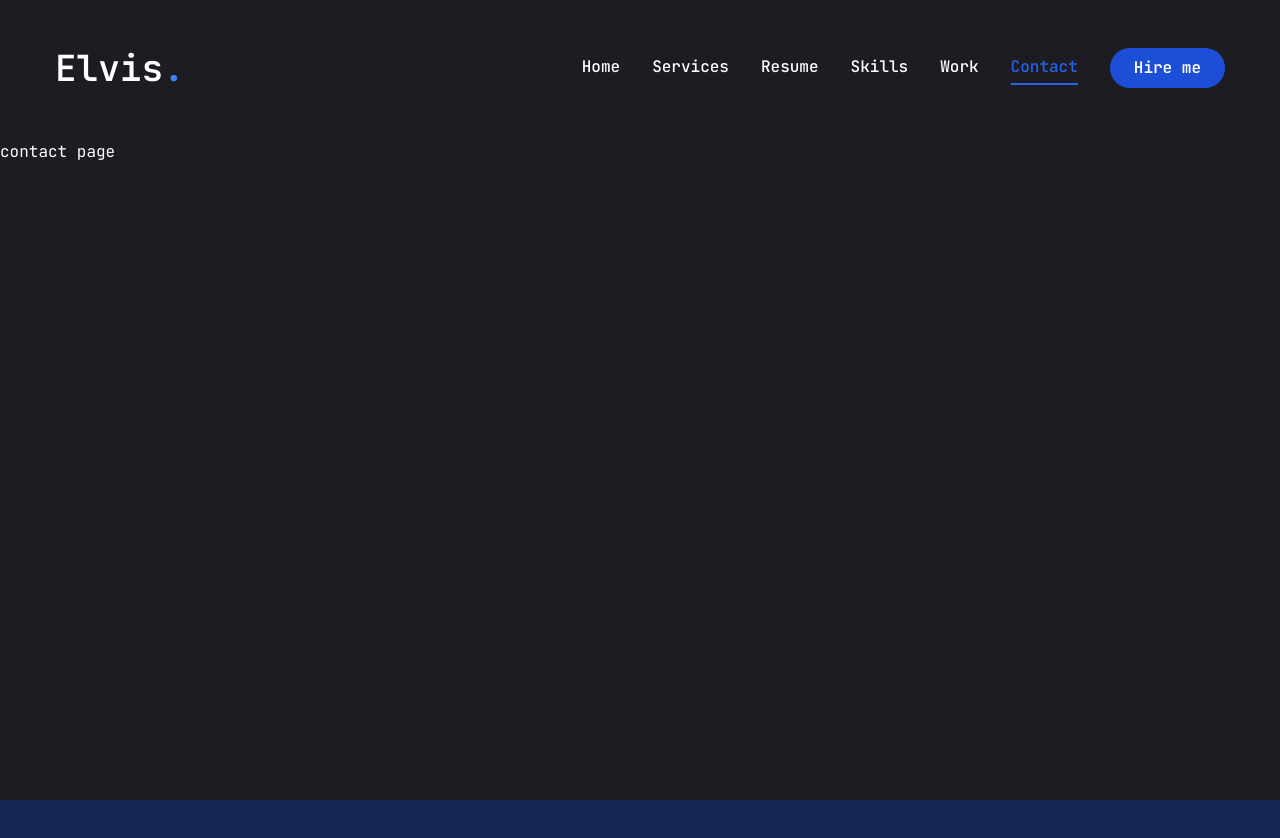
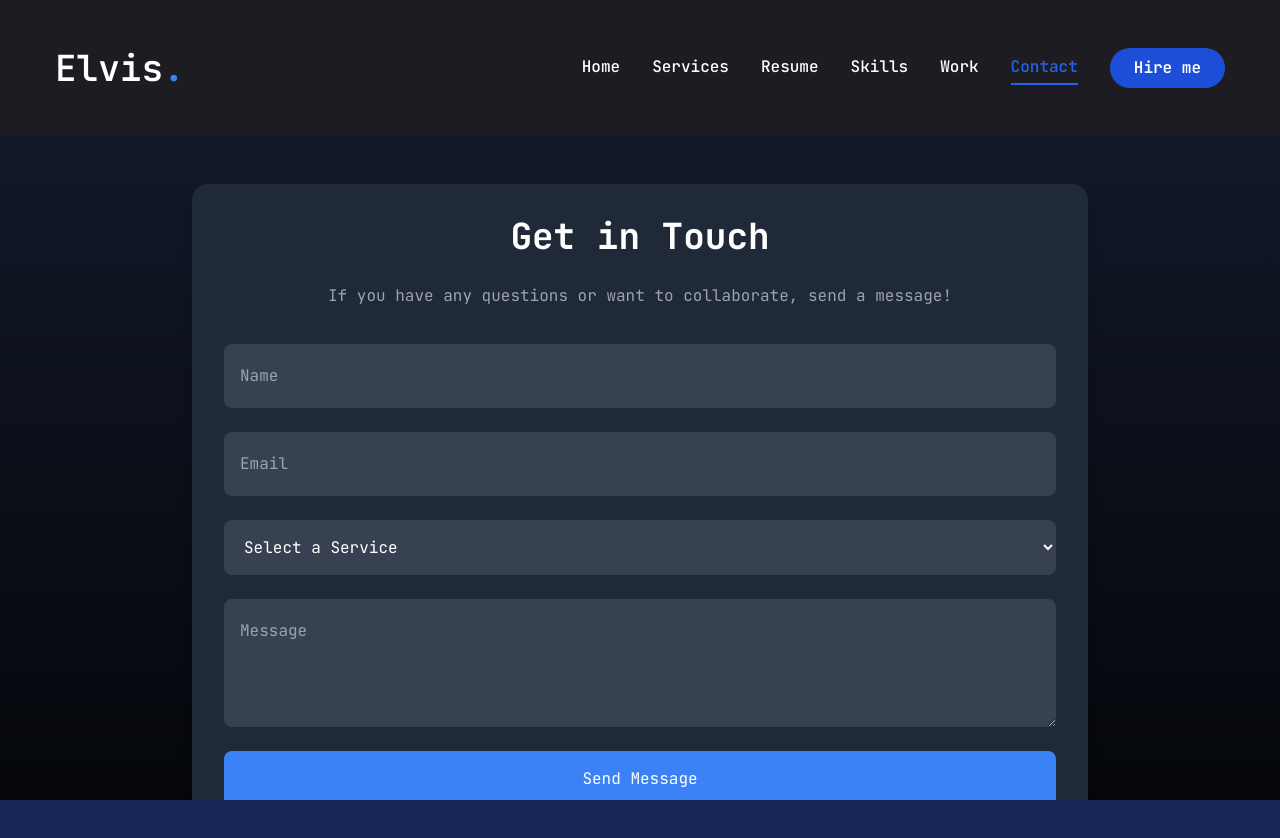
Before and after one commit to abilioepalanga/Portfolio-, a Next.js app in the folder portfolio/: page /contact in a window 1280 px wide. Shown: the top 838 px of the page. Before the commit the page ends 800 px from the top, so only its background shows below. Built offline with nearby package versions, Linux system fonts and the light colour scheme.

Commit message:
Visual of Contact pages

```diff
--- a/portfolio/app/contact/page.jsx
+++ b/portfolio/app/contact/page.jsx
@@ -1,7 +1,158 @@
-import React from "react";
+"use client";
+import { useState } from "react";
+import {
+    FaEnvelope,
+    FaPhone,
+    FaMapMarkerAlt,
+    FaLinkedin,
+    FaGithub,
+    FaWhatsapp,
+    FaDiscord,
+} from "react-icons/fa";
+import { motion } from "framer-motion";
 
 const Contact = () => {
-    return <div>contact page</div>;
+    const [formData, setFormData] = useState({
+        name: "",
+        email: "",
+        subject: "",
+        message: "",
+    });
+    const [submitted, setSubmitted] = useState(false);
+
+    const handleChange = (e) => {
+        setFormData({ ...formData, [e.target.name]: e.target.value });
+    };
+
+    const handleSubmit = (e) => {
+        e.preventDefault();
+        setSubmitted(true);
+        setTimeout(() => setSubmitted(false), 3000);
+    };
+
+    return (
+        <section className="min-h-screen flex flex-col justify-center items-center py-12 bg-gradient-to-b from-gray-900 to-black px-6">
+            <motion.div
+                initial={{ opacity: 0, y: 50 }}
+                animate={{ opacity: 1, y: 0 }}
+                transition={{ duration: 0.6, ease: "easeOut" }}
+                className="max-w-4xl w-full bg-gray-800 p-8 rounded-2xl shadow-lg"
+            >
+                <h2 className="text-4xl font-bold text-white text-center mb-6">
+                    Get in Touch
+                </h2>
+                <p className="text-gray-400 text-center mb-8">
+                    If you have any questions or want to collaborate, send a
+                    message!
+                </p>
+                <form
+                    onSubmit={handleSubmit}
+                    className="grid grid-cols-1 gap-6"
+                >
+                    <input
+                        type="text"
+                        name="name"
+                        placeholder="Name"
+                        className="p-4 rounded-lg bg-gray-700 text-white"
+                        onChange={handleChange}
+                        required
+                    />
+                    <input
+                        type="email"
+                        name="email"
+                        placeholder="Email"
+                        className="p-4 rounded-lg bg-gray-700 text-white"
+                        onChange={handleChange}
+                        required
+                    />
+                    <select
+                        name="subject"
+                        className="p-4 rounded-lg bg-gray-700 text-white"
+                        onChange={handleChange}
+                        required
+                        defaultValue=""
+                    >
+                        <option value="" disabled>
+                            Select a Service
+                        </option>
+                        <option value="Web Development">Web Development</option>
+                        <option value="Mobile Development">
+                            Mobile Development
+                        </option>
+                        <option value="UI/UX Design">UI/UX Design</option>
+                        <option value="Digital Marketing">
+                            Digital Marketing
+                        </option>
+                        <option value="Other">Other</option>
+                    </select>
+                    <textarea
+                        name="message"
+                        placeholder="Message"
+                        className="p-4 rounded-lg bg-gray-700 text-white h-32"
+                        onChange={handleChange}
+                        required
+                    ></textarea>
+                    <button
+                        type="submit"
+                        className="bg-blue-500 text-white py-3 rounded-lg hover:bg-blue-600 transition-all"
+                    >
+                        Send Message
+                    </button>
+                </form>
+                {submitted && (
+                    <p className="text-green-400 text-center mt-4">
+                        Message sent successfully!
+                    </p>
+                )}
+                <div className="flex justify-center gap-6 mt-8 text-white text-2xl">
+                    <a
+                        href="https://linkedin.com"
+                        target="_blank"
+                        rel="noopener noreferrer"
+                        className="hover:text-blue-400 transition"
+                    >
+                        <FaLinkedin />
+                    </a>
+                    <a
+                        href="https://github.com"
+                        target="_blank"
+                        rel="noopener noreferrer"
+                        className="hover:text-gray-400 transition"
+                    >
+                        <FaGithub />
+                    </a>
+                    <a
+                        href="https://wa.me/yourwhatsapp"
+                        target="_blank"
+                        rel="noopener noreferrer"
+                        className="hover:text-green-400 transition"
+                    >
+                        <FaWhatsapp />
+                    </a>
+                    <a
+                        href="https://discord.com/invite/yourdiscord"
+                        target="_blank"
+                        rel="noopener noreferrer"
+                        className="hover:text-purple-400 transition"
+                    >
+                        <FaDiscord />
+                    </a>
+                </div>
+                <div className="text-gray-400 text-center mt-6">
+                    <p>
+                        <FaEnvelope className="inline mr-2" />{" "}
+                        your-email@example.com
+                    </p>
+                    <p>
+                        <FaPhone className="inline mr-2" /> +1 (123) 456-7890
+                    </p>
+                    <p>
+                        <FaMapMarkerAlt className="inline mr-2" /> New York, USA
+                    </p>
+                </div>
+            </motion.div>
+        </section>
+    );
 };
 
 export default Contact;
```
